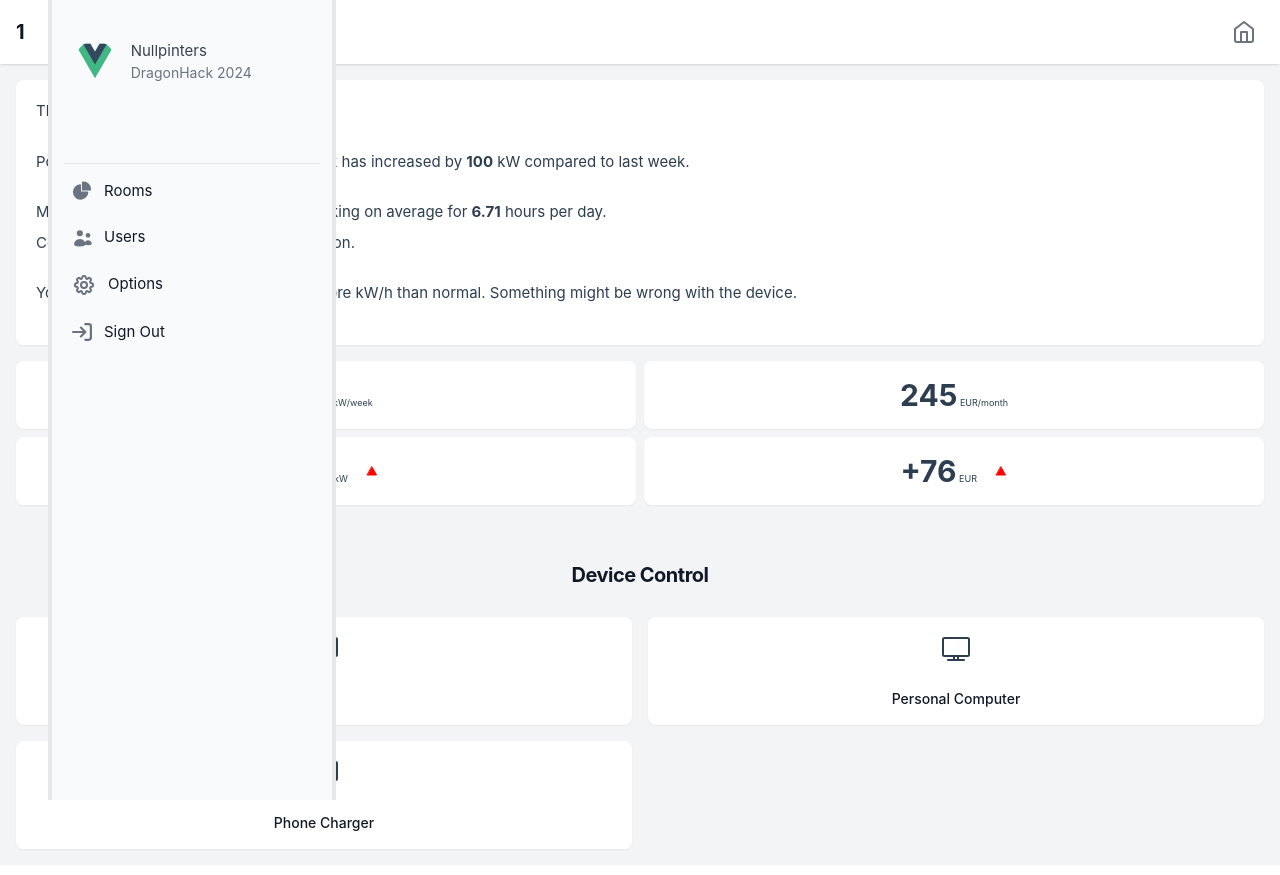
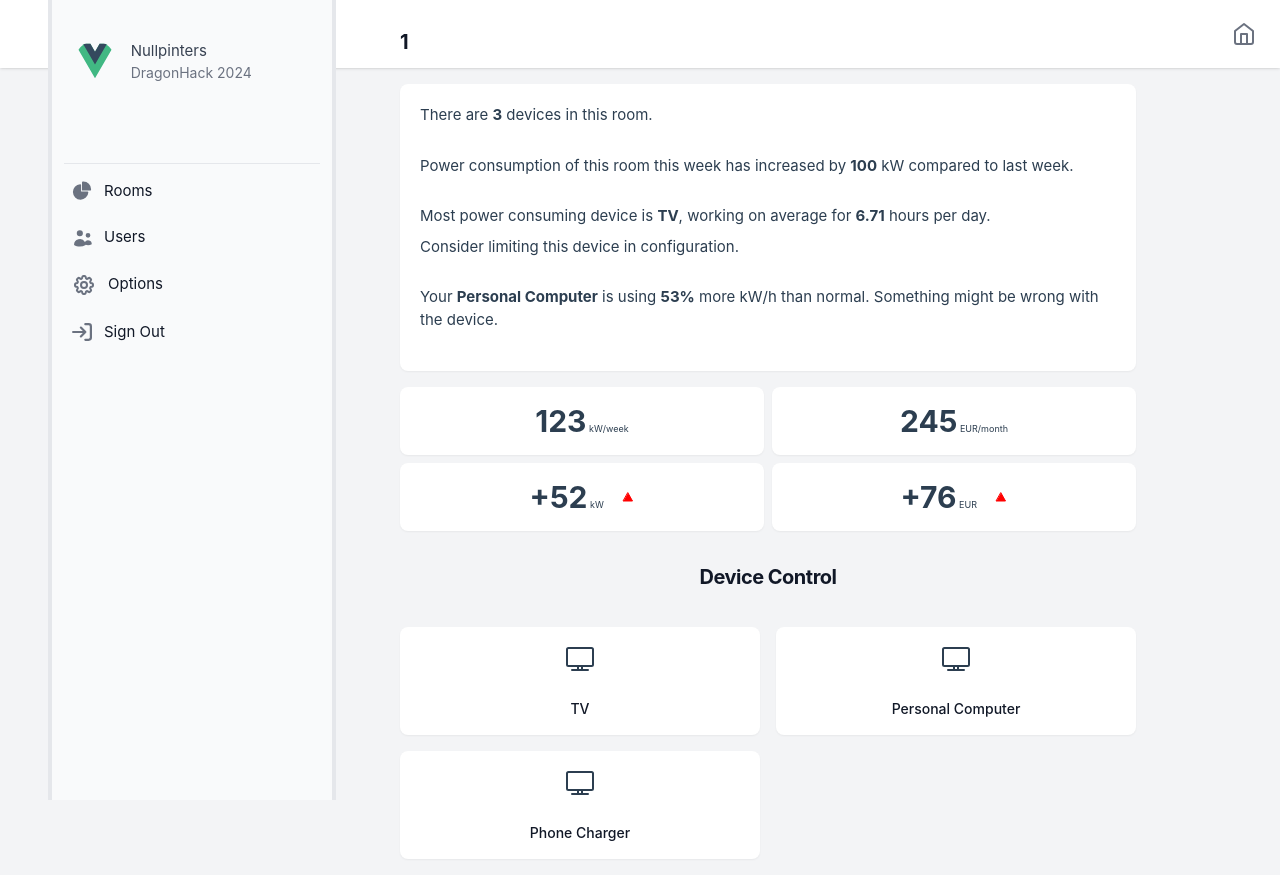
Before and after one commit to pradles/elektrka, a Vue app in the folder nekizelektriko/: page /room/1 in a window 1280 px wide. Built offline with nearby package versions, Linux system fonts and the light colour scheme.

Commit message:
fixed position

```diff
--- a/nekizelektriko/src/components/RoomTile.vue
+++ b/nekizelektriko/src/components/RoomTile.vue
@@ -1,18 +1,19 @@
 <template>
 <a
-    class="group flex flex-col items-center justify-center gap-2 rounded-lg bg-white p-4 text-center shadow-sm transition-colors hover:bg-gray-100 dark:bg-gray-950 dark:hover:bg-gray-800"
-    :href="'/room/'+msg">
+    class="group flex flex-col  justify-center gap-2 rounded-lg bg-white p-4 pl-6 shadow-sm transition-colors hover:bg-gray-100 dark:bg-gray-950 dark:hover:bg-gray-800"
+    :href="'/room/'+msg.room">
     <svg xmlns="http://www.w3.org/2000/svg" fill="none" viewBox="0 0 24 24" stroke-width="1.5" stroke="currentColor" class="w-8 h-8 mb-4">
         <path stroke-linecap="round" stroke-linejoin="round" d="M6 20.25h12m-7.5-3v3m3-3v3m-10.125-3h17.25c.621 0 1.125-.504 1.125-1.125V4.875c0-.621-.504-1.125-1.125-1.125H3.375c-.621 0-1.125.504-1.125 1.125v11.25c0 .621.504 1.125 1.125 1.125Z" />
       </svg>
-    <span class="text-sm font-medium text-gray-900 dark:text-gray-50">{{ msg }}</span>
+    <h2 class="font-semibold">{{ msg.room }}</h2>
+    <p class="text-gray-600">{{ msg.unique_device_count }} Devices</p>
 </a>
 </template>
 
 <script setup>
 defineProps({
   msg: {
-    type: String,
+    type: [],
     required: true
   },
 })
--- a/nekizelektriko/src/views/DeviceView.vue
+++ b/nekizelektriko/src/views/DeviceView.vue
@@ -11,7 +11,7 @@ import DeviceTile from '@/components/DeviceTile.vue'
   <header class="sticky top-0 flex items-center justify-between bg-white px-4 py-3 shadow dark:bg-gray-950">
 
     <Menu></Menu>
-    <h1 class="text-xl font-bold tracking-tight text-gray-900 dark:text-gray-50">{{room}}</h1>
+    <h1 class="text-xl font-bold tracking-tight text-gray-900 dark:text-gray-50 sm:ml-96 ml-4 m-auto sm:w-3/5 w-10/12 sm:pt-4 pt-2">{{room}}</h1>
     <div class="flex items-center">
       <button
         class="p-2 text-gray-500 hover:text-gray-900 dark:text-gray-400 dark:hover:text-gray-50"
@@ -40,7 +40,7 @@ import DeviceTile from '@/components/DeviceTile.vue'
       </button>
     </div>
   </header>
-  <div class=" overflow-auto p-4">
+  <div class=" overflow-auto p-4 sm:ml-96 m-auto sm:w-3/5 w-10/12 sm:pt-4 pt-2">
       <div class="rooms grid grid-cols-1 gap-4 pb-4">
           <div class="group flex flex-col gap-2 rounded-lg bg-white p-5 shadow-sm transition-colors hover:bg-gray-100 dark:bg-gray-950 dark:hover:bg-gray-800">
             <div class="pb-5">There are <strong>{{ dcount }}</strong> devices in this room. </div>
@@ -68,9 +68,9 @@ import DeviceTile from '@/components/DeviceTile.vue'
       </div>
 
   </div>
-  <h2 class="text-xl font-bold tracking-tight text-center pt-10 pb-5 text-gray-900 dark:text-gray-50">Device Control</h2>
+  <h2 class="text-xl font-bold tracking-tight text-center pt-10 pb-5 text-gray-900 dark:text-gray-50 sm:ml-96 m-auto sm:w-3/5 w-10/12 sm:pt-4 pt-2">Device Control</h2>
 
-    <div class="rooms grid p-4 pt-2 grid-cols-2 gap-4 ">
+    <div class="rooms grid p-4 pt-2 grid-cols-2 gap-4 sm:ml-96 m-auto sm:w-3/5 w-10/12 sm:pt-4 pt-2">
       <div v-for="d in devices" :key="d.device_name" >
           <DeviceTile :msg="d.device_name"></DeviceTile>
       </div>
--- a/nekizelektriko/src/views/HomeView.vue
+++ b/nekizelektriko/src/views/HomeView.vue
@@ -9,7 +9,7 @@ import Menu from '../components/Menu.vue'
 <main class="flex min-h-screen flex-col bg-gray-100 dark:bg-gray-900 no-scrollbar">
   <header class="sticky top-0 flex items-center justify-between bg-white px-4 py-3 shadow dark:bg-gray-950">
     <Menu></Menu>
-    <h1 class="text-xl font-bold tracking-tight text-gray-900 dark:text-gray-50 sm:ml-96 m-auto sm:w-3/5 w-10/12 sm:pt-4 pt-2">Your Rooms</h1>
+    <h1 class="text-xl font-bold tracking-tight text-gray-900 dark:text-gray-50 sm:ml-96 ml-4 m-auto sm:w-3/5 w-10/12 sm:pt-4 pt-2">Your Rooms</h1>
     <div class="flex items-center">
       <button
         class="p-2 text-gray-500 hover:text-gray-900 dark:text-gray-400 dark:hover:text-gray-50"
@@ -40,13 +40,15 @@ import Menu from '../components/Menu.vue'
   </header>
   <div class="flex-1 overflow-auto p-4 sm:ml-96 m-auto sm:w-3/5 w-10/12">
     <div class="rooms grid grid-cols-2 gap-4 sm:grid-cols-3 md:grid-cols-4 lg:grid-cols-5">
-      <div v-for="room in rooms" :key="room.room" >
-        <RoomTile :msg="room.room"></RoomTile>
+      <div v-for="room in rooms" >
+        <RoomTile :msg="room"  ></RoomTile>
       </div>
-      <RoomTile msg="Room 1"></RoomTile>
-      <RoomTile msg="Room 2"></RoomTile>
-      <RoomTile msg="Room 3"></RoomTile>
-      <RoomTile msg="Room 4"></RoomTile>
+      <RoomTile :msg="{room:'Room 1', unique_device_count:2}"></RoomTile>
+      <RoomTile :msg="{room:'Room 2', unique_device_count:5}"></RoomTile>
+      <RoomTile :msg="{room:'Room 3', unique_device_count:22}"></RoomTile>
+      <RoomTile :msg="{room:'Room 4', unique_device_count:9}"></RoomTile>
+
+
 
     </div>
   </div>
```
